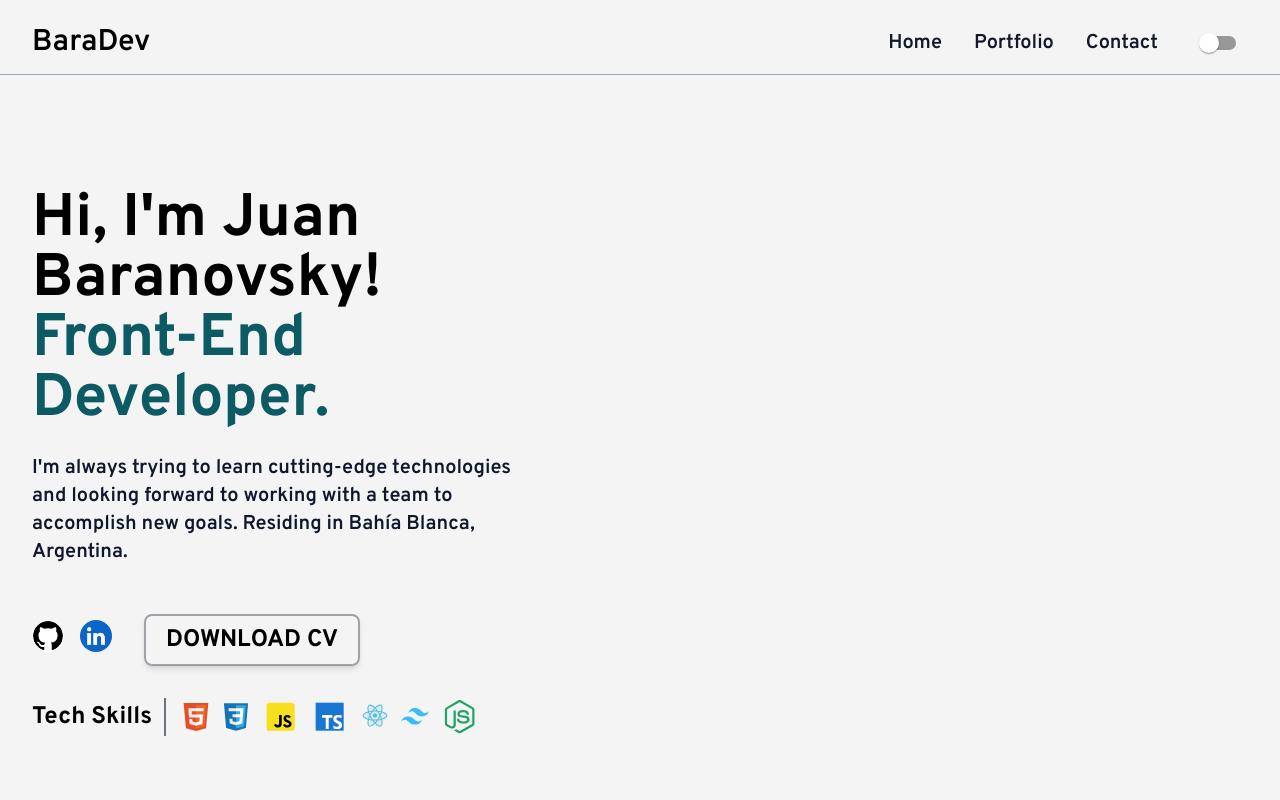
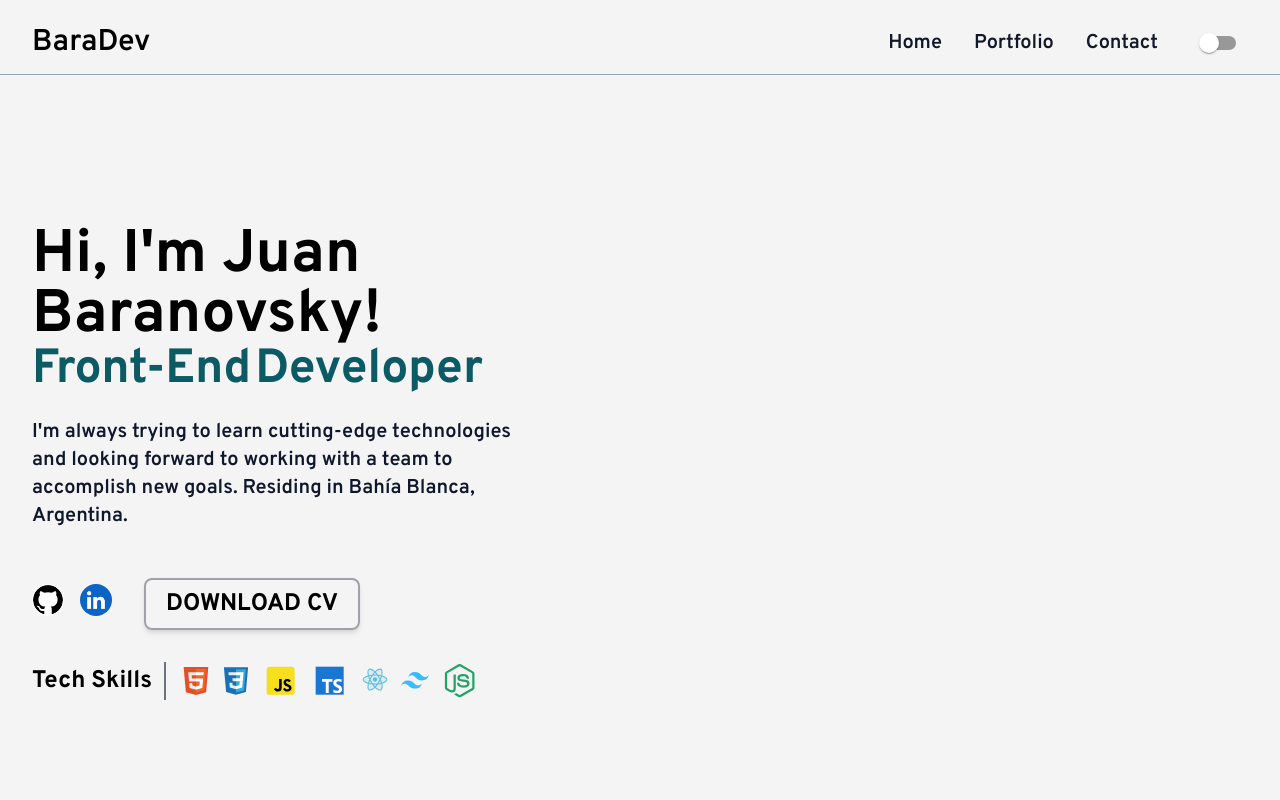
Before and after one commit to Bara1422/Portfolio, a React (Vite) app: page / in a window 1280 px wide. Shown: the top 800 px of the page. Built offline with nearby package versions, Linux system fonts and the light colour scheme.

Commit message:
add animation on hero frontend developer

```diff
--- a/src/components/Hero.jsx
+++ b/src/components/Hero.jsx
@@ -1,24 +1,71 @@
-import React from 'react'
 import LinkedIn from '../icons/LinkedIn'
 import GitHub from '../icons/GitHub'
 import BlobImage from '../icons/BlobImage'
 import { Tooltip } from '@mui/material'
 import resume from '../assets/Baranovsky_Juan_Martin_CV.pdf'
 import TechIcons from './TechIcons'
+import { motion } from 'framer-motion'
 
 const Hero = ({ isDarkMode }) => {
+  const text = 'Front-End Developer'
+  const words = text.split(' ')
+
+  const container = {
+    hidden: { opacity: 0 },
+    visible: (i = 1) => ({
+      opacity: 1,
+      transition: { staggerChildren: 0.2, delayChildren: 0.04 * i }
+    })
+  }
+
+  const child = {
+    visible: {
+      opacity: 1,
+      x: 0,
+      transition: {
+        type: 'spring',
+        damping: 12,
+        stiffness: 100
+      }
+    },
+    hidden: {
+      opacity: 0,
+      x: -20,
+      transition: {
+        type: 'spring',
+        damping: 12,
+        stiffness: 100
+      }
+    }
+  }
+
   return (
     <main
       className='mx-auto flex min-h-screen max-w-7xl flex-col-reverse items-center justify-end px-8 pb-6 md:h-screen md:flex-row md:justify-between md:pr-0'
       id='home'
     >
       <div className='flex flex-col gap-6 lg:w-2/5'>
-        <h1 className='text-5xl font-bold dark:outline-none lg:text-6xl '>
-          Hi, I'm Juan Baranovsky!{' '}
-          <span className='block text-eden-800 dark:text-eden-300'>
-            Front-End Developer.
-          </span>
-        </h1>
+        <div className='flex flex-col overflow-hidden'>
+          <h1 className='text-5xl font-bold dark:outline-none lg:text-6xl '>
+            Hi, I'm Juan Baranovsky!{' '}
+          </h1>
+          <motion.div
+            variants={container}
+            className='flex flex-wrap overflow-hidden'
+            initial='hidden'
+            animate='visible'
+          >
+            {words.map((word, index) => (
+              <motion.span
+                variants={child}
+                key={index}
+                className='mr-1 inline-flex text-4xl font-bold text-eden-800 dark:text-eden-300 lg:text-5xl'
+              >
+                {word}
+              </motion.span>
+            ))}
+          </motion.div>
+        </div>
         <p className='text-xl font-semibold text-slate-900 dark:text-slate-200'>
           I'm always trying to learn cutting-edge technologies and looking
           forward to working with a team to accomplish new goals. Residing in
--- a/src/components/ProjectCard.jsx
+++ b/src/components/ProjectCard.jsx
@@ -4,11 +4,11 @@ import Github2 from '../icons/Github2'
 import { useInView, motion } from 'framer-motion'
 
 const ProjectCard = ({ project, order }) => {
-  const ref = useRef(null)
-  const inView = useInView(ref, { once: true })
+  const projectRef = useRef(null)
+  const inView = useInView(projectRef, { once: true })
   return (
     <motion.div
-      ref={ref}
+      ref={projectRef}
       variants={{
         hidden: { opacity: 0, x: order === 1 ? -100 : 100 },
         visible: { opacity: 1, x: 0 }
--- a/src/components/Projects.jsx
+++ b/src/components/Projects.jsx
@@ -11,7 +11,7 @@ const Projects = () => {
       >
         PORTFOLIO
       </h2>
-      <div className='flex h-auto flex-col gap-10 p-3'>
+      <div className='flex h-auto flex-col gap-10 overflow-hidden p-3'>
         {PROJECTS.map((project, index) => (
           <ProjectCard
             key={project.name}
--- a/src/components/TechIcons.jsx
+++ b/src/components/TechIcons.jsx
@@ -1,4 +1,4 @@
-import React from 'react'
+import React, { useRef } from 'react'
 import HtmlIcon from '../icons/HtmlIcon'
 import CssIcon from '../icons/CssIcon'
 import JsIcon from '../icons/JsIcon'
@@ -7,7 +7,7 @@ import ReactIcon from '../icons/ReactIcon'
 import Tailwind from '../icons/Tailwind'
 import Nodejs from '../icons/Nodejs'
 import { Tooltip } from '@mui/material'
-import { motion } from 'framer-motion'
+import { motion, useInView } from 'framer-motion'
 
 const TechIcons = ({ isDarkMode }) => {
   const iconData = [
@@ -20,13 +20,21 @@ const TechIcons = ({ isDarkMode }) => {
     { icon: Nodejs, tooltip: 'Node', anchorId: null }
   ]
 
+  const ref = useRef(null)
+  const inView = useInView(ref, { once: true })
+
   return (
-    <div className='flex items-center gap-3 pt-1 lg:pl-4 lg:pt-0'>
+    <div className='flex items-center gap-2 pt-1 lg:gap-3 lg:pl-4 lg:pt-0'>
       {iconData.map(({ icon: Icon, tooltip, anchorId, ...rest }, index) => (
         <motion.div
+          ref={ref}
           key={index}
-          initial={{ opacity: 0, translateX: -50 }}
-          animate={{ opacity: 1, translateX: 0 }}
+          variants={{
+            hidden: { opacity: 0, translateX: -50 },
+            visible: { opacity: 1, translateX: 0 }
+          }}
+          initial='hidden'
+          animate={inView ? 'visible' : 'hidden'}
           transition={{ duration: 0.4, delay: index * 0.2 }}
         >
           <Tooltip title={tooltip}>
```
